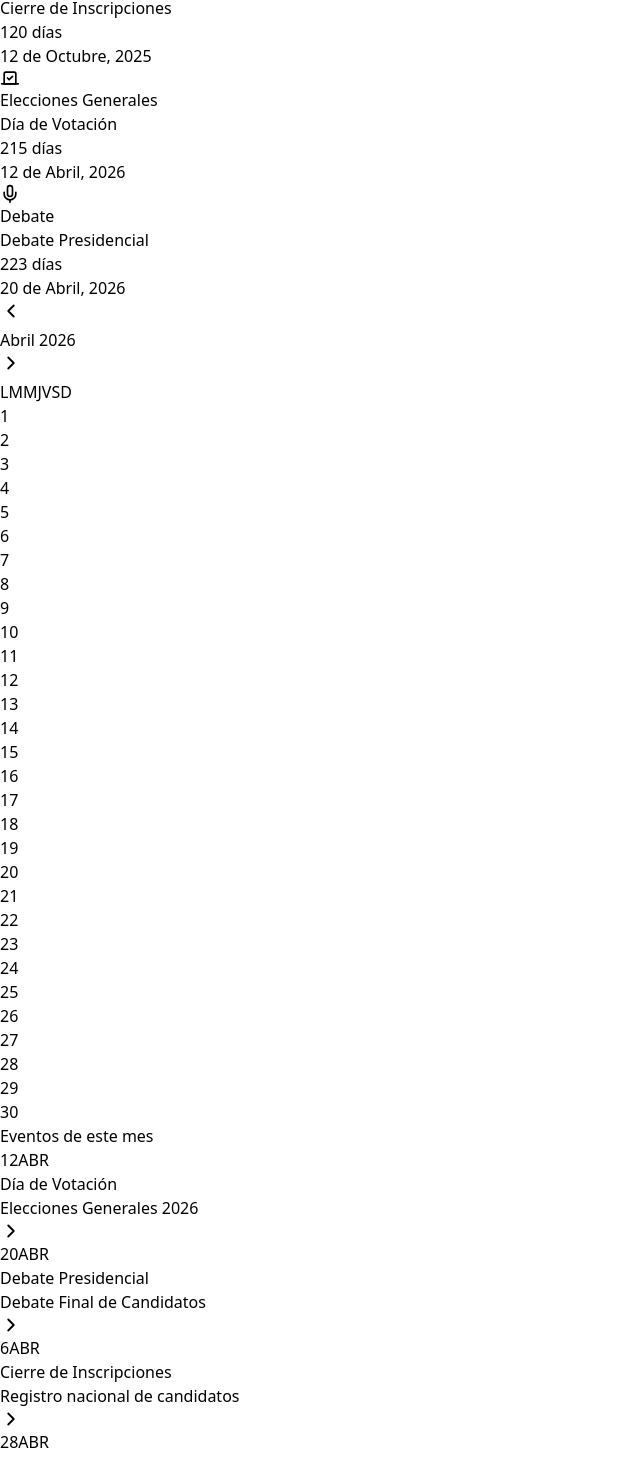
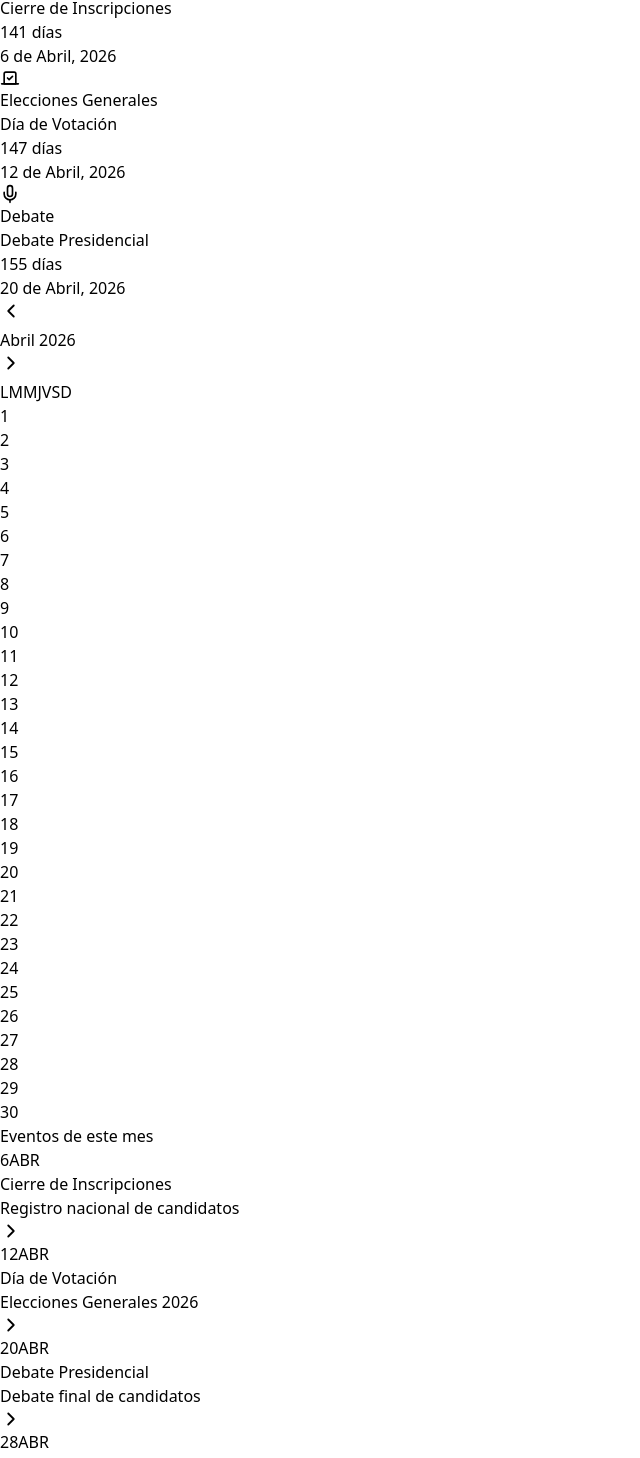
Before and after one commit to Is-Alejandro/verivoto, a React (Vite) app: page /calendar in a window 1280 px wide. Shown: the part 238-1696 px from the top of the page, without its empty margins (0-640 px from the left). Built offline with nearby package versions, Linux system fonts and the light colour scheme.

Commit message:
unificación del sistema de eventos y conexión del calendario con datos reales

```diff
--- /dev/null
+++ b/src/data/eventsData.ts
@@ -0,0 +1,44 @@
+export interface CalendarEvent {
+    id: number;
+    title: string;
+    subtitle: string;
+    date: string; // formato YYYY-MM-DD
+    type: "votacion" | "inscripciones" | "debate" | "general";
+    color: string; // tailwind color
+  }
+
+  // Base de datos de eventos simulada
+  export const eventsData: CalendarEvent[] = [
+    {
+      id: 1,
+      title: "Cierre de Inscripciones",
+      subtitle: "Registro nacional de candidatos",
+      date: "2026-04-06",
+      type: "inscripciones",
+      color: "bg-blue-600",
+    },
+    {
+      id: 2,
+      title: "Día de Votación",
+      subtitle: "Elecciones Generales 2026",
+      date: "2026-04-12",
+      type: "votacion",
+      color: "bg-red-500",
+    },
+    {
+      id: 3,
+      title: "Debate Presidencial",
+      subtitle: "Debate final de candidatos",
+      date: "2026-04-20",
+      type: "debate",
+      color: "bg-purple-600",
+    },
+    {
+      id: 4,
+      title: "Evento Informativo",
+      subtitle: "Jornada nacional de orientación",
+      date: "2026-04-28",
+      type: "general",
+      color: "bg-green-500",
+    }
+  ];
--- a/src/features/calendar/components/CalendarMonth.tsx
+++ b/src/features/calendar/components/CalendarMonth.tsx
@@ -1,4 +1,5 @@
 import { ChevronLeft, ChevronRight } from "lucide-react";
+import { eventsData } from "../../../data/eventsData";
 
 export default function CalendarMonth() {
     const monthName = "Abril";
@@ -10,15 +11,16 @@ export default function CalendarMonth() {
     // Abril 2026 inicia miércoles → índice 2
     const startDayIndex = 2;
 
-    // EVENTOS IMPORTANTES DEL MES
-    const monthEvents = [
-        { day: 12, type: "votacion", color: "bg-red-500" },
-        { day: 20, type: "debate", color: "bg-purple-600" },
-        { day: 6, type: "inscripcion", color: "bg-blue-600" },
-        { day: 28, type: "general", color: "bg-green-500" },
-    ];
+    // ✔ FILTRAR SOLO LOS EVENTOS DE ESTE MES (Abril 2026)
+    const monthEvents = eventsData.filter(ev => ev.date.startsWith("2026-04"));
 
-    const eventMap = new Map(monthEvents.map(ev => [ev.day, ev.color]));
+    // ✔ MAPEAR EVENTOS A SU DÍA Y COLOR
+    const eventMap = new Map(
+        monthEvents.map(ev => {
+            const day = Number(ev.date.split("-")[2]);
+            return [day, ev.color];
+        })
+    );
 
     // Días vacíos antes del día 1
     const emptyDays = Array.from({ length: startDayIndex }, () => null);
@@ -55,21 +57,20 @@ export default function CalendarMonth() {
                 ))}
             </div>
 
-
             {/* GRID DEL MES CON EVENTOS */}
             <div className="grid grid-cols-7 gap-2">
                 {calendarGrid.map((day, index) => {
-                    const hasEvent = day && eventMap.has(day);
-                    const eventColor = hasEvent ? eventMap.get(day) : null;
+                    const hasEvent = day !== null && eventMap.has(day);
+                    const eventColor = hasEvent ? eventMap.get(day!) : null;
 
                     return (
                         <div
                             key={index}
                             className={`
-                h-12 flex flex-col items-center justify-center
-                rounded-xl shadow-sm
-                ${day ? "bg-white text-neutral-800 font-medium" : "bg-transparent"}
-              `}
+                                h-12 flex flex-col items-center justify-center
+                                rounded-xl shadow-sm
+                                ${day ? "bg-white text-neutral-800 font-medium" : "bg-transparent"}
+                            `}
                         >
                             {day}
 
--- a/src/features/calendar/components/MonthEventList.tsx
+++ b/src/features/calendar/components/MonthEventList.tsx
@@ -1,36 +1,10 @@
 import MonthEventItem from "./MonthEventItem";
+import { eventsData } from "../../../data/eventsData";
 
 export default function MonthEventsList() {
-  const events = [
-    {
-      day: 12,
-      month: "ABR",
-      title: "Día de Votación",
-      subtitle: "Elecciones Generales 2026",
-      color: "bg-red-500"
-    },
-    {
-      day: 20,
-      month: "ABR",
-      title: "Debate Presidencial",
-      subtitle: "Debate Final de Candidatos",
-      color: "bg-purple-600"
-    },
-    {
-      day: 6,
-      month: "ABR",
-      title: "Cierre de Inscripciones",
-      subtitle: "Registro nacional de candidatos",
-      color: "bg-blue-600"
-    },
-    {
-      day: 28,
-      month: "ABR",
-      title: "Evento Informativo",
-      subtitle: "Jornada nacional de orientación",
-      color: "bg-green-500"
-    }
-  ];
+
+  // ✔ Filtrar eventos del mes Abril 2026
+  const events = eventsData.filter(ev => ev.date.startsWith("2026-04"));
 
   return (
     <div className="mt-8 mb-20">
@@ -39,9 +13,21 @@ export default function MonthEventsList() {
       </h2>
 
       <div className="flex flex-col gap-3">
-        {events.slice(0, 4).map((event, index) => (
-          <MonthEventItem key={index} {...event} />
-        ))}
+        {events.slice(0, 4).map((event) => {
+          const day = Number(event.date.split("-")[2]);
+          const month = "ABR"; // opcional por ahora
+
+          return (
+            <MonthEventItem
+              key={event.id}
+              day={day}
+              month={month}
+              title={event.title}
+              subtitle={event.subtitle}
+              color={event.color}
+            />
+          );
+        })}
       </div>
 
       {/* Botón de ver más */}
--- a/src/features/calendar/components/UpcomingEventsCarousel.tsx
+++ b/src/features/calendar/components/UpcomingEventsCarousel.tsx
@@ -3,62 +3,48 @@ import {
   Vote,
   FileCheck,
   Mic,
-  CalendarDays
+  CalendarDays,
 } from "lucide-react";
 
-interface UpcomingEvent {
-  id: number;
-  title: string;
-  date: string;
-  daysLeft: number;
-  type: "votacion" | "inscripciones" | "debate" | "general";
-}
+import { eventsData } from "../../../data/eventsData";
 
-const eventIcons: Record<UpcomingEvent["type"], React.ReactNode> = {
+// Iconos según tipo
+const eventIcons: Record<string, React.ReactNode> = {
   votacion: <Vote size={20} className="text-red-500" />,
   inscripciones: <FileCheck size={20} className="text-blue-600" />,
   debate: <Mic size={20} className="text-purple-600" />,
   general: <CalendarDays size={20} className="text-slate-600" />,
 };
 
-const typeLabels: Record<UpcomingEvent["type"], string> = {
+// Etiqueta según tipo
+const typeLabels: Record<string, string> = {
   votacion: "Elecciones Generales",
   inscripciones: "Inscripciones",
   debate: "Debate",
   general: "Evento",
 };
 
-const typeColors: Record<UpcomingEvent["type"], string> = {
+// Color de texto según tipo
+const typeColors: Record<string, string> = {
   votacion: "text-red-500",
   inscripciones: "text-blue-600",
   debate: "text-purple-600",
   general: "text-slate-600",
 };
 
+// Calcular días restantes desde la fecha actual
+function getDaysLeft(dateStr: string) {
+  const today = new Date();
+  const target = new Date(dateStr);
+  const diff = target.getTime() - today.getTime();
+  return Math.ceil(diff / (1000 * 60 * 60 * 24));
+}
+
 export default function UpcomingEventsCarousel() {
-  const events: UpcomingEvent[] = [
-    {
-      id: 1,
-      title: "Cierre de Inscripciones",
-      date: "12 de Octubre, 2025",
-      daysLeft: 120,
-      type: "inscripciones",
-    },
-    {
-      id: 2,
-      title: "Día de Votación",
-      date: "12 de Abril, 2026",
-      daysLeft: 215,
-      type: "votacion",
-    },
-    {
-      id: 3,
-      title: "Debate Presidencial",
-      date: "20 de Abril, 2026",
-      daysLeft: 223,
-      type: "debate",
-    },
-  ];
+  // Obtener solo los próximos 3 eventos (ordenados por fecha)
+  const upcomingEvents = [...eventsData]
+    .sort((a, b) => new Date(a.date).getTime() - new Date(b.date).getTime())
+    .slice(0, 3);
 
   return (
     <div className="mt-4">
@@ -73,7 +59,12 @@ export default function UpcomingEventsCarousel() {
           scrollbar-none
         "
       >
-        {events.map((ev) => (
+        {upcomingEvents.map((ev) => {
+          const daysLeft = getDaysLeft(ev.date);
+          const day = new Date(ev.date).getDate();
+          const monthName = ev.date.slice(5, 7) === "04" ? "Abril" : "";
+
+          return (
             <div
               key={ev.id}
               className="
@@ -98,10 +89,8 @@ export default function UpcomingEventsCarousel() {
               </h3>
 
               {/* DAYS LEFT */}
-            <p
-              className={`text-3xl font-bold ${typeColors[ev.type]}`}
-            >
-              {ev.daysLeft}{" "}
+              <p className={`text-3xl font-bold ${typeColors[ev.type]}`}>
+                {daysLeft}{" "}
                 <span className="text-lg font-medium text-neutral-700">
                   días
                 </span>
@@ -109,10 +98,11 @@ export default function UpcomingEventsCarousel() {
 
               {/* DATE */}
               <span className="text-neutral-500 text-sm">
-              {ev.date}
+                {day} de {monthName}, {ev.date.slice(0, 4)}
               </span>
             </div>
-        ))}
+          );
+        })}
       </div>
     </div>
   );
```
Lines whose indentation alone changed are shown as unchanged.
